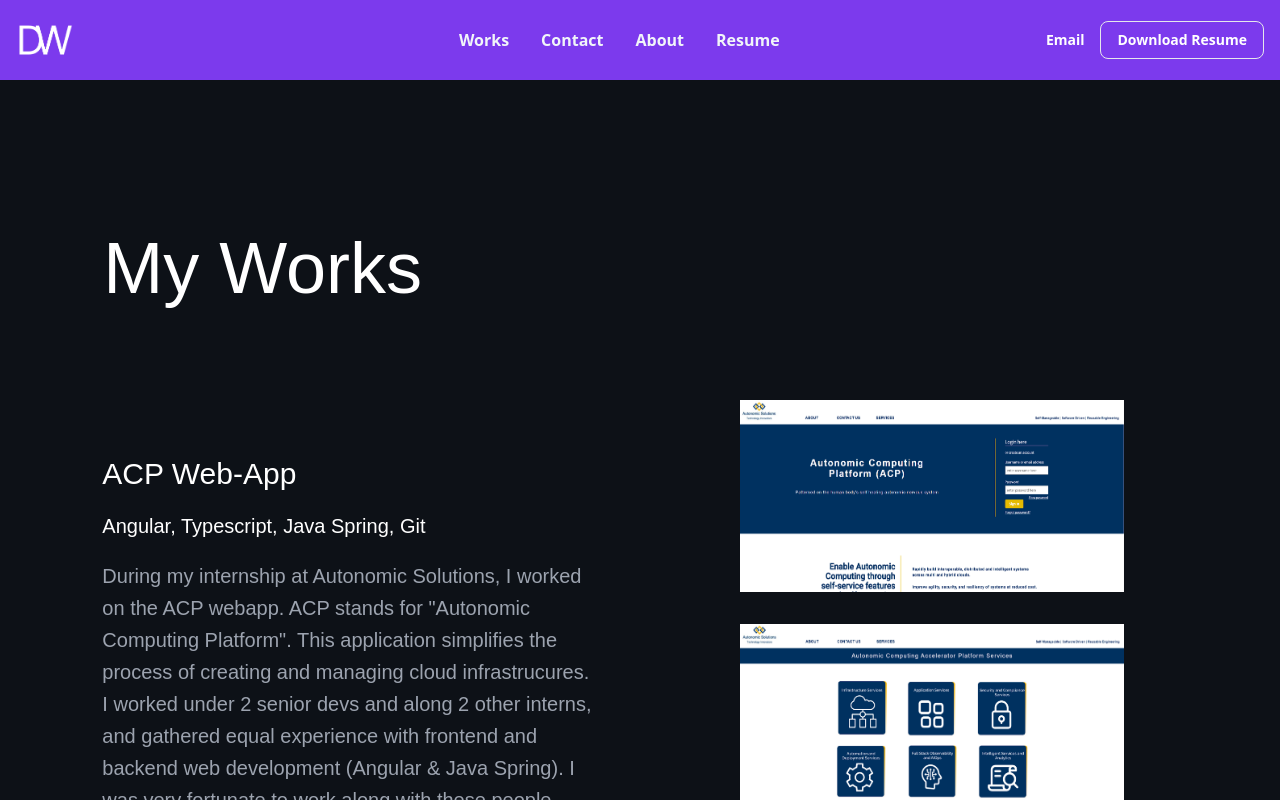
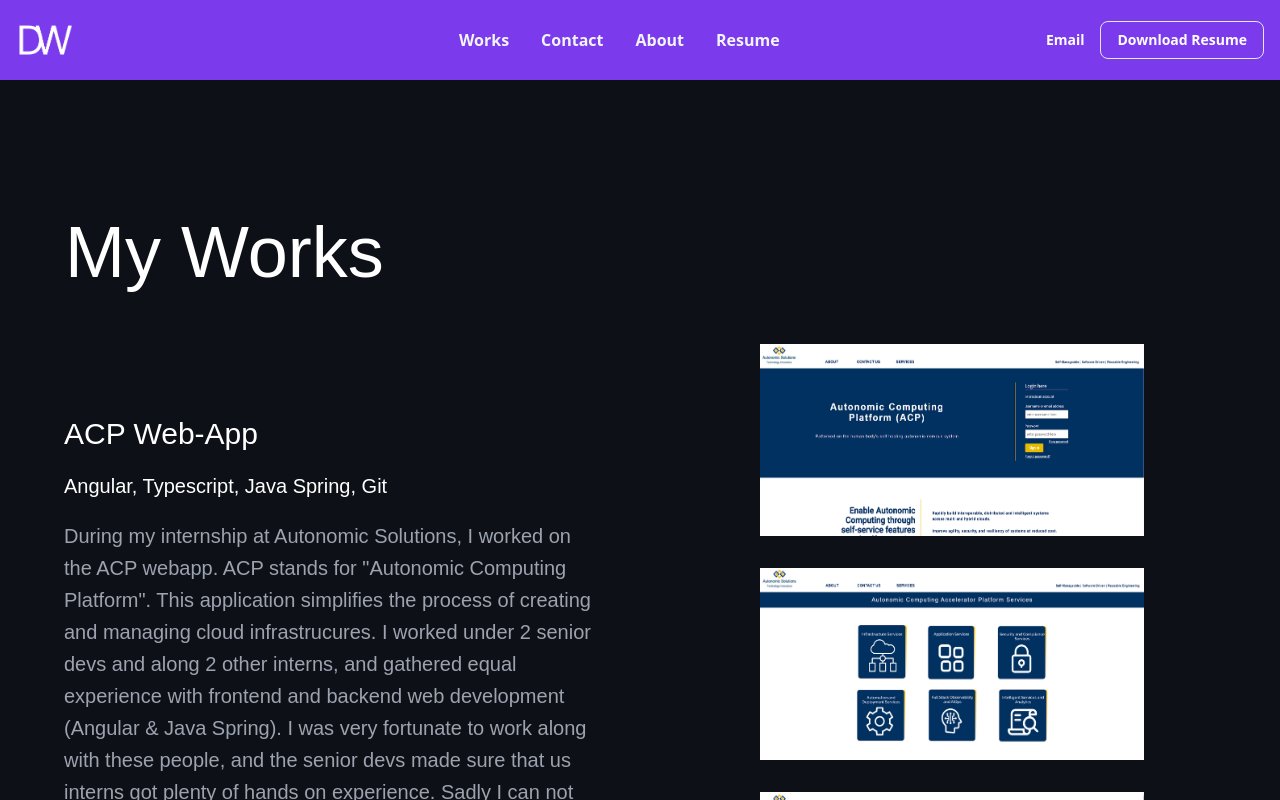
Before and after one commit to davidwilliford99/PersonalSite, a React (Create React App) app: page /#/Works in a window 1280 px wide. Shown: the top 800 px of the page. Built offline with nearby package versions, Linux system fonts and the light colour scheme.

Commit message:
Updated padding on Works page

```diff
--- a/src/Components/Works.js
+++ b/src/Components/Works.js
@@ -25,14 +25,14 @@
     <div className='h-full bg-canvas 2xl:px-10 pb-20'>
 
         <motion.div
-                className='flex flex-col items-center justify-center xl:px-20 py-14'
+                className='flex flex-col items-center justify-center xl:px-10 2xl:px-20 py-14'
                 initial={{ opacity: .1, y: 50 }}
                 animate={{ opacity: 1, y: 0 }}
                 transition={{ duration: 0.5 }}
                 >
 
 
-            <div className='w-full flex flex-col items-center xl:flex-row py-10 pt-24 2xl:pt-20'>
+            <div className='w-full flex flex-col items-center xl:flex-row pt-20 2xl:pt-20'>
                 <div id='text-description' className='w-full xl:w-1/2 flex flex-col items-center justify-center mb-10'>
                     <h2 className='w-11/12 text-7xl text-white'>My Works</h2>
                 </div>
```
